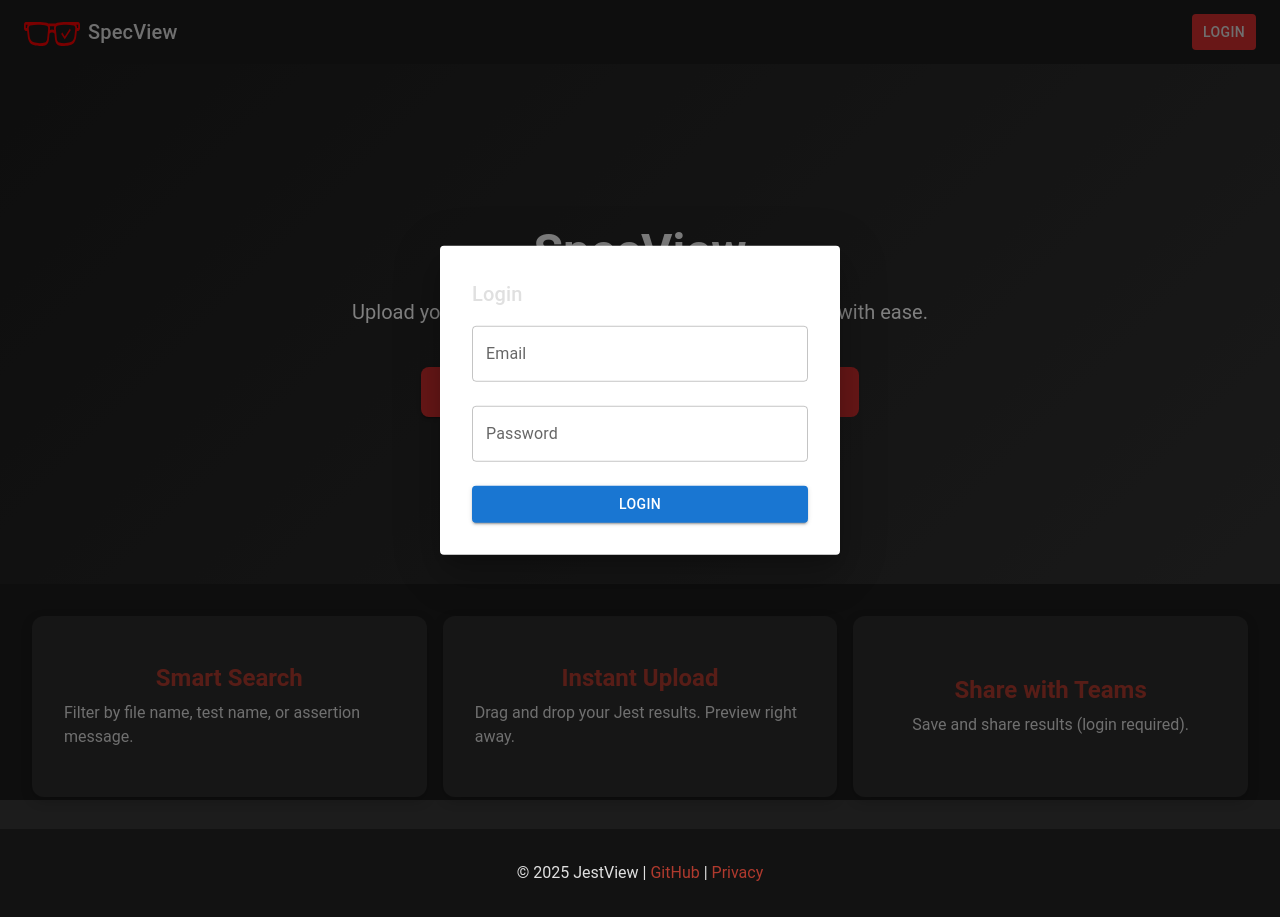
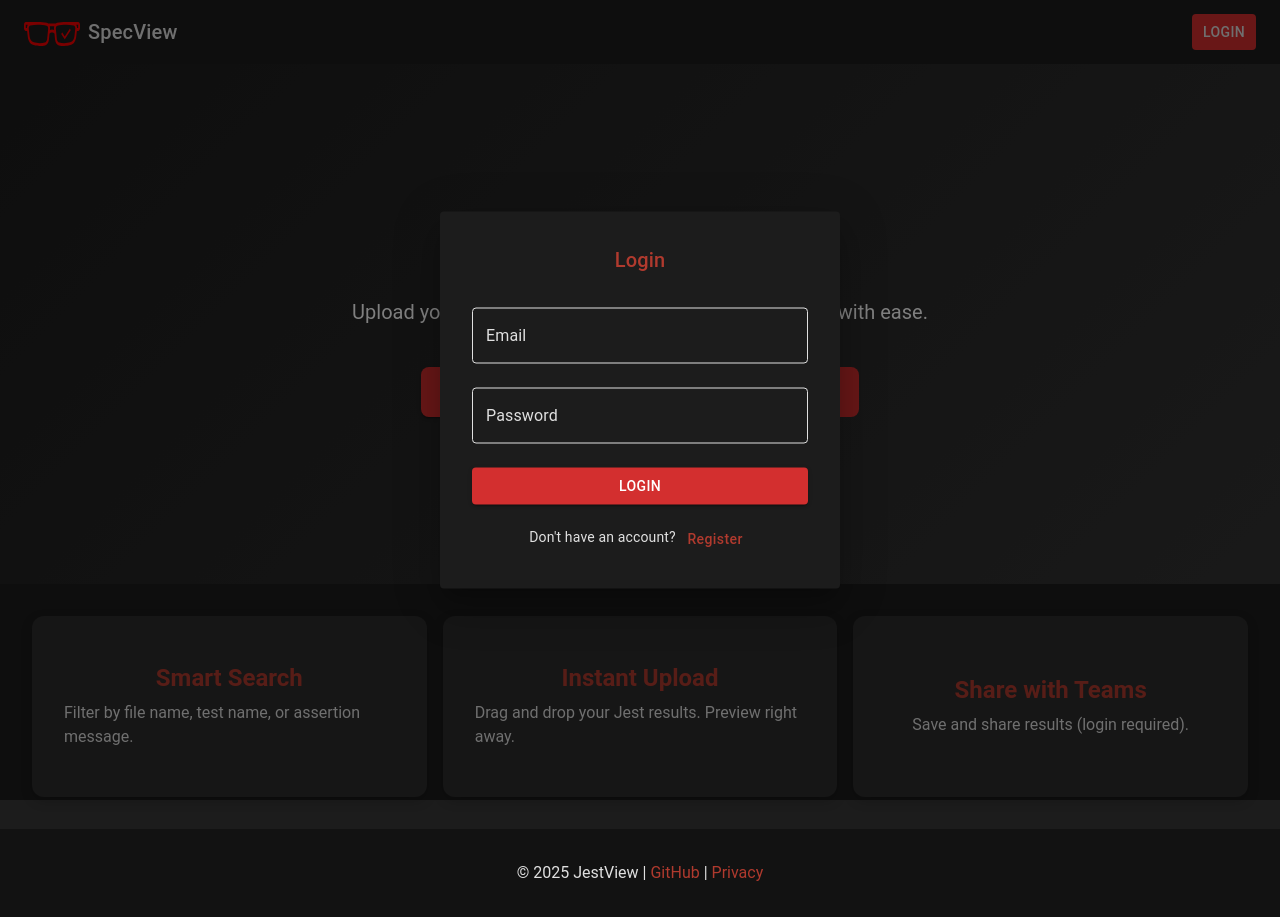
Before and after one commit to AlexKosz/SpecViewClient, a React (Create React App) app: page / in a window 1280 px wide. Both pictures are taken after a click on the button "LOGIN". Built offline with nearby package versions, Linux system fonts and the light colour scheme; no server answers; some icons are missing.

Commit message:
move dashboard file to prop location, show dashboard if logged instead of landing page

```diff
--- a/src/App.js
+++ b/src/App.js
@@ -1,29 +1,31 @@
 import { BrowserRouter as Router, Routes, Route } from 'react-router-dom';
+import { useSelector } from 'react-redux';
 
-import Dashboard from './Views/Dashboard';
+import Dashboard from './Views/Dashboard/Dashboard';
 import Navbar from './components/Navbar/Navbar';
 import LandingPage from './Views/LandingPage/LandingPage';
 import FileDetailsPage from './Views/FileDetailsView/FileDetailsView';
+import SignIn from './Views/SignIn';
+import urls from './urls';
 
-import urls from './urls';
-import SignIn from './Views/SignIn';
+const App = () => {
+  const user = useSelector((state) => state.user.userInfo);
 
-const App = () => (
+  return (
     <div className="App">
       <Router>
         <Navbar />
         <Routes>
-        <Route path={urls.base} element={<LandingPage />} />
+          <Route path={urls.base} element={user ? <Dashboard /> : <LandingPage />} />
           <Route path={urls.dashboard} element={<Dashboard />} />
           <Route path={urls.fileDetails} element={<FileDetailsPage />} />
           <Route path={urls.uploadedFileDetails} element={<FileDetailsPage />} />
           <Route path="/login" element={<SignIn />} />
-
-        {/* Catch-all route for unmatched URLs */}
           <Route path="*" element={<LandingPage />} />
         </Routes>
       </Router>
     </div>
   );
+};
 
 export default App;
--- a/src/Views/Dashboard.js
+++ /dev/null
@@ -1,57 +0,0 @@
-/* eslint-disable react/button-has-type */
-import React, { useState, useEffect } from 'react';
-import axios from 'axios';
-import { useNavigate } from 'react-router-dom';
-import { useDispatch, useSelector } from 'react-redux';
-import { login } from '../features/user/userSlice';
-
-const Dashboard = () => {
-  const [userInfo, setUserInfo] = useState(null);
-  const navigate = useNavigate();
-
-  const user = useSelector((state) => state.user.userInfo);
-  console.log('redux user:', user);
-
-  const dispatch = useDispatch();
-
-  useEffect(() => {
-    axios
-      .get('http://localhost:8000/users/loggedin', {
-        withCredentials: true,
-      })
-      .then((res) => {
-        console.log(res);
-        dispatch(login(res.data));
-        setUserInfo(res.data);
-      })
-      .catch((err) => {
-        console.log(err);
-        navigate('/');
-      });
-  }, [dispatch, navigate]);
-
-  const logout = () => {
-    axios
-      .get('http://localhost:8000/users/logout', { withCredentials: true })
-      .then((res) => {
-        console.log(res);
-        navigate('/');
-      })
-      .catch((err) => {
-        console.log(err);
-      });
-  };
-
-  return userInfo ? (
-    <div>
-      <h1>Welcome {userInfo.firstName}</h1>
-      <button onClick={logout}>Logout</button>
-    </div>
-  ) : (
-    <div>
-      <h1>Loading</h1>
-    </div>
-  );
-};
-
-export default Dashboard;
--- /dev/null
+++ b/src/Views/Dashboard/Dashboard.jsx
@@ -0,0 +1,39 @@
+/* eslint-disable react/button-has-type */
+import React, { useState, useEffect } from 'react';
+import axios from 'axios';
+import { useNavigate } from 'react-router-dom';
+import { useDispatch, useSelector } from 'react-redux';
+import { login } from '../../features/user/userSlice';
+import axiosWrapper from '../../utils/apiRequests/axiosWrapper';
+
+const Dashboard = () => {
+  const user = useSelector((state) => state.user.userInfo);
+  const navigate = useNavigate();
+  const dispatch = useDispatch();
+
+  useEffect(() => {
+    const fetchData = async () => {
+      const data = await axiosWrapper({
+        method: 'get',
+        path: 'files/getUserFiles',
+      });
+
+      const files = data?.data?.files;
+      console.log('files:', files);
+    };
+
+    fetchData();
+  }, [user?.data]);
+
+  return user ? (
+    <div>
+      <h1>Welcome {user?.fullName}</h1>
+    </div>
+  ) : (
+    <div>
+      <h1>Loading</h1>
+    </div>
+  );
+};
+
+export default Dashboard;
--- a/src/components/Login/LoginModal.jsx
+++ b/src/components/Login/LoginModal.jsx
@@ -6,7 +6,7 @@ import { useDispatch } from 'react-redux';
 import axiosWrapper from '../../utils/apiRequests/axiosWrapper';
 import { updateUserInfo } from '../../features/user/userSlice';
 
-const LoginModal = ({ onClose }) => {
+const LoginModal = ({ onClose, switchToRegister }) => {
   const [formInfo, setFormInfo] = useState({
     email: '',
     password: '',
@@ -52,17 +52,27 @@ const LoginModal = ({ onClose }) => {
           left: '50%',
           transform: 'translate(-50%, -50%)',
           width: 400,
-          bgcolor: 'background.paper',
+          bgcolor: 'var(--secondary-bg)',
           borderRadius: 1,
           boxShadow: 24,
           p: 4,
+          color: 'var(--text-color)',
         }}
       >
-        <Typography id="login-modal-title" variant="h6" component="h2">
+        <Typography
+          id="login-modal-title"
+          variant="h6"
+          component="h2"
+          sx={{ color: 'var(--highlight-color)', textAlign: 'center', mb: 2 }}
+        >
           Login
         </Typography>
         <form onSubmit={login}>
-          {errors && <Typography color="error">{errors}</Typography>}
+          {errors && (
+            <Typography color="var(--error-bg-color)" sx={{ mb: 2, textAlign: 'center' }}>
+              {errors}
+            </Typography>
+          )}
           <div>
             <TextField
               label="Email"
@@ -71,6 +81,21 @@ const LoginModal = ({ onClose }) => {
               fullWidth
               margin="normal"
               onChange={changeHandler}
+              sx={{
+                '& .MuiInputLabel-root': { color: 'var(--text-color)' }, // Default label color
+                '& .MuiInputLabel-root.Mui-focused': { color: 'var(--highlight-color)' }, // Focused label color
+                input: { color: 'var(--text-color)' }, // Input text color
+                '& .MuiOutlinedInput-root': {
+                  '& fieldset': { borderColor: 'var(--text-color)' }, // Default border color
+                  '&:hover fieldset': { borderColor: 'var(--highlight-color)' }, // Hover border color
+                  '&.Mui-focused fieldset': { borderColor: 'var(--highlight-color)' }, // Focused border color
+                },
+                '& input:-webkit-autofill': {
+                  WebkitBoxShadow: '0 0 0 100px var(--secondary-bg) inset', // Change autofill background
+                  WebkitTextFillColor: 'var(--text-color)', // Change autofill text color
+                  transition: 'background-color 5000s ease-in-out 0s', // Smooth transition
+                },
+              }}
             />
           </div>
           <div>
@@ -81,11 +106,46 @@ const LoginModal = ({ onClose }) => {
               fullWidth
               margin="normal"
               onChange={changeHandler}
+              sx={{
+                '& .MuiInputLabel-root': { color: 'var(--text-color)' }, // Default label color
+                '& .MuiInputLabel-root.Mui-focused': { color: 'var(--highlight-color)' }, // Focused label color
+                input: { color: 'var(--text-color)' }, // Input text color
+                '& .MuiOutlinedInput-root': {
+                  '& fieldset': { borderColor: 'var(--text-color)' }, // Default border color
+                  '&:hover fieldset': { borderColor: 'var(--highlight-color)' }, // Hover border color
+                  '&.Mui-focused fieldset': { borderColor: 'var(--highlight-color)' }, // Focused border color
+                },
+                '& input:-webkit-autofill': {
+                  WebkitBoxShadow: '0 0 0 100px var(--secondary-bg) inset', // Change autofill background
+                  WebkitTextFillColor: 'var(--text-color)', // Change autofill text color
+                  transition: 'background-color 5000s ease-in-out 0s', // Smooth transition
+                },
+              }}
             />
           </div>
-          <Button type="submit" variant="contained" fullWidth sx={{ mt: 2 }}>
+          <Button
+            type="submit"
+            variant="contained"
+            fullWidth
+            sx={{
+              mt: 2,
+              backgroundColor: 'var(--button-bg)',
+              color: 'white',
+              '&:hover': { backgroundColor: 'var(--button-hover-bg)' },
+            }}
+          >
             Login
           </Button>
+          <Typography variant="body2" sx={{ mt: 2, textAlign: 'center' }}>
+            Don&apos;t have an account?{' '}
+            <Button
+              variant="text"
+              onClick={switchToRegister}
+              sx={{ color: 'var(--highlight-color)', textTransform: 'none' }}
+            >
+              Register
+            </Button>
+          </Typography>
         </form>
       </Box>
     </Modal>
@@ -96,4 +156,5 @@ export default LoginModal;
 
 LoginModal.propTypes = {
   onClose: PropTypes.func.isRequired,
+  switchToRegister: PropTypes.func.isRequired,
 };
--- a/src/components/Navbar/Navbar.jsx
+++ b/src/components/Navbar/Navbar.jsx
@@ -36,8 +36,8 @@ const Navbar = () => {
         path: 'users/loggedin',
       });
 
-      if (data?.data?.verified) {
-        dispatch(updateUserInfo(data));
+      if (data?.data?._id) {
+        dispatch(updateUserInfo(data?.data));
       }
     };
 
```
Lines whose indentation alone changed are shown as unchanged.
